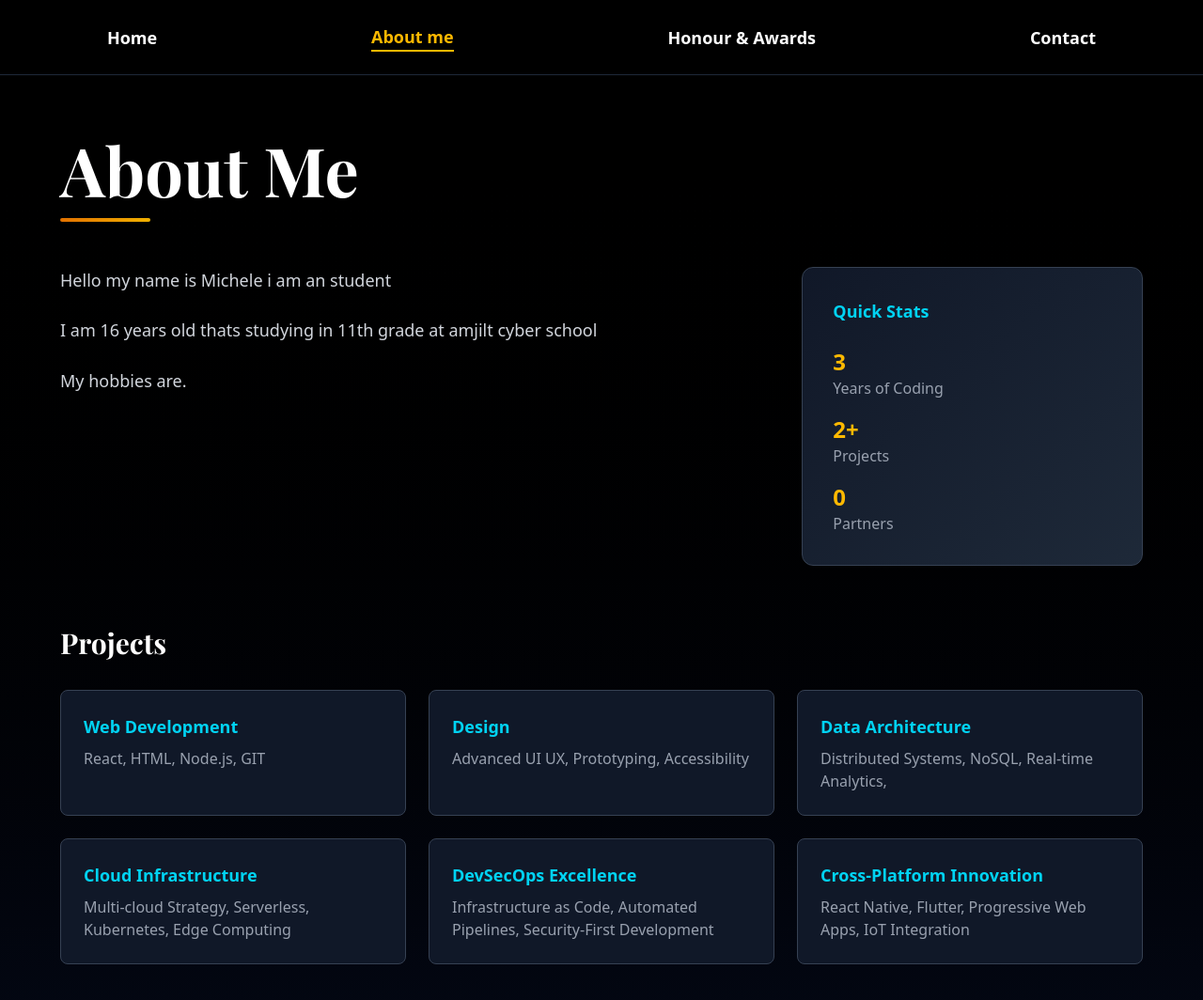
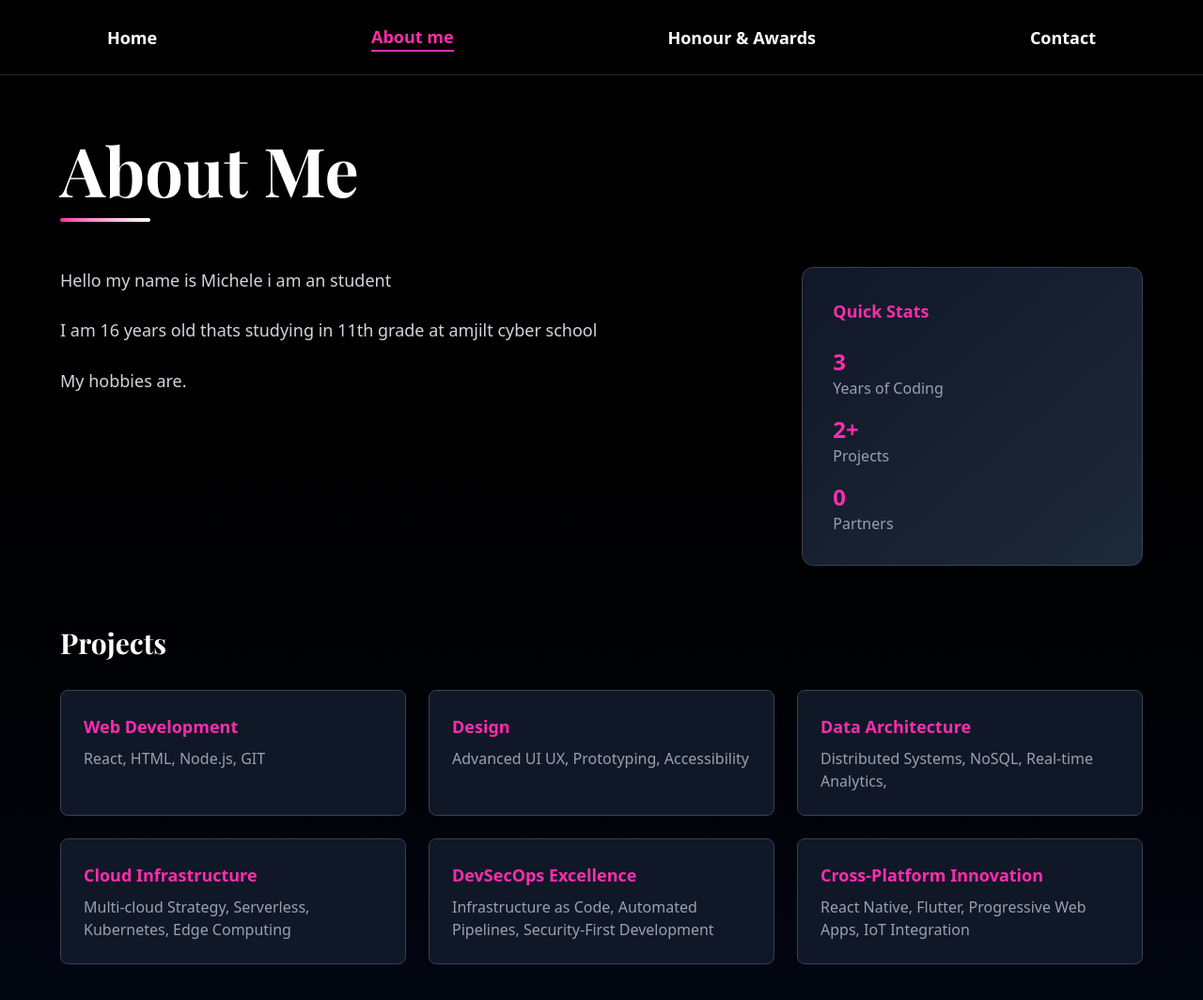
Before and after one commit to BiSoKoMe/misheel, a plain HTML site: page index1.html in a window 1280 px wide. Shown: the whole page at 94% size. Drawn offline with nearby package versions, Linux system fonts and the light colour scheme.

Commit message:
Update index1.html

```diff
--- a/index1.html
+++ b/index1.html
@@ -15,7 +15,7 @@
 
         <nav class="w-full h-[10vh] bg-black border-b border-gray-800 sticky top-0 z-10 flex justify-around items-center font-bold">
             <a href="index.html" class="text-white hover:text-gray-300 transition-colors text-lg">Home</a>
-            <a href="index1.html" class="text-amber-400 hover:text-amber-300 transition-colors text-lg border-b-2 border-amber-400">About me</a>
+            <a href="index1.html" class="text-[#FF2DAC] hover:text-[#FF2DAC] transition-colors text-lg border-b-2 border-[#FF2DAC]">About me</a>
             <a href="index2.html" class="text-white hover:text-gray-300 transition-colors text-lg">Honour & Awards</a>
             <a href="index3.html" class="text-white hover:text-gray-300 transition-colors text-lg">Contact</a>
         </nav>
@@ -25,7 +25,7 @@
 
                 <div class="mb-12">
                     <h1 style="font-family: 'Playfair Display', serif; font-weight: bold;" class="text-5xl md:text-7xl text-white mb-4">About Me</h1>
-                    <div class="h-1 w-24 bg-gradient-to-r from-amber-600 to-yellow-500 rounded-full"></div>
+                    <div class="h-1 w-24 bg-gradient-to-r from-[#FF2DAC] to-[#FFFFFF] rounded-full"></div>
                 </div>
 
                 <div class="grid md:grid-cols-3 gap-8 mb-16">
@@ -40,18 +40,18 @@
                     </div>
 
                     <div class="bg-gradient-to-br from-gray-900 to-gray-800 rounded-xl p-8 border border-gray-700 h-fit">
-                        <h3 class="text-cyan-400 font-bold text-lg mb-6">Quick Stats</h3>
+                        <h3 class="text-[#FF2DAC] font-bold text-lg mb-6">Quick Stats</h3>
                         <div class="space-y-4">
                             <div>
-                                <p class="text-2xl font-bold text-amber-400">3</p>
+                                <p class="text-2xl font-bold text-[#FF2DAC]">3</p>
                                 <p class="text-gray-400">Years of Coding</p>
                             </div>
                             <div>
-                                <p class="text-2xl font-bold text-amber-400">2+</p>
+                                <p class="text-2xl font-bold text-[#FF2DAC]">2+</p>
                                 <p class="text-gray-400">Projects</p>
                             </div>
                             <div>
-                                <p class="text-2xl font-bold text-amber-400">0</p>
+                                <p class="text-2xl font-bold text-[#FF2DAC]">0</p>
                                 <p class="text-gray-400">Partners</p>
                             </div>
                         </div>
@@ -63,33 +63,33 @@
 
                     <div class="grid grid-cols-1 md:grid-cols-2 lg:grid-cols-3 gap-6">
 
-                        <div class="bg-gray-900 border border-gray-700 rounded-lg p-6 transition-all hover:-translate-y-1 hover:border-cyan-400 hover:shadow-xl hover:shadow-cyan-400/20 backdrop-blur-sm">
-                            <h3 class="text-cyan-400 font-bold text-lg mb-2">Web Development</h3>
+                        <div class="bg-gray-900 border border-gray-700 rounded-lg p-6 transition-all hover:-translate-y-1 hover:border-[#FF2DAC] hover:shadow-xl hover:shadow-[#FF2DAC]/20 backdrop-blur-sm">
+                            <h3 class="text-[#FF2DAC] font-bold text-lg mb-2">Web Development</h3>
                             <p class="text-gray-400">React, HTML, Node.js, GIT</p>
                         </div>
 
-                        <div class="bg-gray-900 border border-gray-700 rounded-lg p-6 transition-all hover:-translate-y-1 hover:border-cyan-400 hover:shadow-xl hover:shadow-cyan-400/20 backdrop-blur-sm">
-                            <h3 class="text-cyan-400 font-bold text-lg mb-2">Design</h3>
+                        <div class="bg-gray-900 border border-gray-700 rounded-lg p-6 transition-all hover:-translate-y-1 hover:border-[#FF2DAC] hover:shadow-xl hover:shadow-[#FF2DAC]/20 backdrop-blur-sm">
+                            <h3 class="text-[#FF2DAC] font-bold text-lg mb-2">Design</h3>
                             <p class="text-gray-400">Advanced UI UX, Prototyping, Accessibility</p>
                         </div>
 
-                        <div class="bg-gray-900 border border-gray-700 rounded-lg p-6 transition-all hover:-translate-y-1 hover:border-cyan-400 hover:shadow-xl hover:shadow-cyan-400/20 backdrop-blur-sm">
-                            <h3 class="text-cyan-400 font-bold text-lg mb-2">Data Architecture</h3>
+                        <div class="bg-gray-900 border border-gray-700 rounded-lg p-6 transition-all hover:-translate-y-1 hover:border-[#FF2DAC] hover:shadow-xl hover:shadow-[#FF2DAC]/20 backdrop-blur-sm">
+                            <h3 class="text-[#FF2DAC] font-bold text-lg mb-2">Data Architecture</h3>
                             <p class="text-gray-400">Distributed Systems, NoSQL, Real-time Analytics,</p>
                         </div>
 
-                        <div class="bg-gray-900 border border-gray-700 rounded-lg p-6 transition-all hover:-translate-y-1 hover:border-cyan-400 hover:shadow-xl hover:shadow-cyan-400/20 backdrop-blur-sm">
-                            <h3 class="text-cyan-400 font-bold text-lg mb-2">Cloud Infrastructure</h3>
+                        <div class="bg-gray-900 border border-gray-700 rounded-lg p-6 transition-all hover:-translate-y-1 hover:border-[#FF2DAC] hover:shadow-xl hover:shadow-[#FF2DAC]/20 backdrop-blur-sm">
+                            <h3 class="text-[#FF2DAC] font-bold text-lg mb-2">Cloud Infrastructure</h3>
                             <p class="text-gray-400">Multi-cloud Strategy, Serverless, Kubernetes, Edge Computing</p>
                         </div>
 
-                        <div class="bg-gray-900 border border-gray-700 rounded-lg p-6 transition-all hover:-translate-y-1 hover:border-cyan-400 hover:shadow-xl hover:shadow-cyan-400/20 backdrop-blur-sm">
-                            <h3 class="text-cyan-400 font-bold text-lg mb-2">DevSecOps Excellence</h3>
+                        <div class="bg-gray-900 border border-gray-700 rounded-lg p-6 transition-all hover:-translate-y-1 hover:border-[#FF2DAC] hover:shadow-xl hover:shadow-[#FF2DAC]/20 backdrop-blur-sm">
+                            <h3 class="text-[#FF2DAC] font-bold text-lg mb-2">DevSecOps Excellence</h3>
                             <p class="text-gray-400">Infrastructure as Code, Automated Pipelines, Security-First Development</p>
                         </div>
 
-                        <div class="bg-gray-900 border border-gray-700 rounded-lg p-6 transition-all hover:-translate-y-1 hover:border-cyan-400 hover:shadow-xl hover:shadow-cyan-400/20 backdrop-blur-sm">
-                            <h3 class="text-cyan-400 font-bold text-lg mb-2">Cross-Platform Innovation</h3>
+                        <div class="bg-gray-900 border border-gray-700 rounded-lg p-6 transition-all hover:-translate-y-1 hover:border-[#FF2DAC] hover:shadow-xl hover:shadow-[#FF2DAC]/20 backdrop-blur-sm">
+                            <h3 class="text-[#FF2DAC] font-bold text-lg mb-2">Cross-Platform Innovation</h3>
                             <p class="text-gray-400">React Native, Flutter, Progressive Web Apps, IoT Integration</p>
                         </div>
 
```
